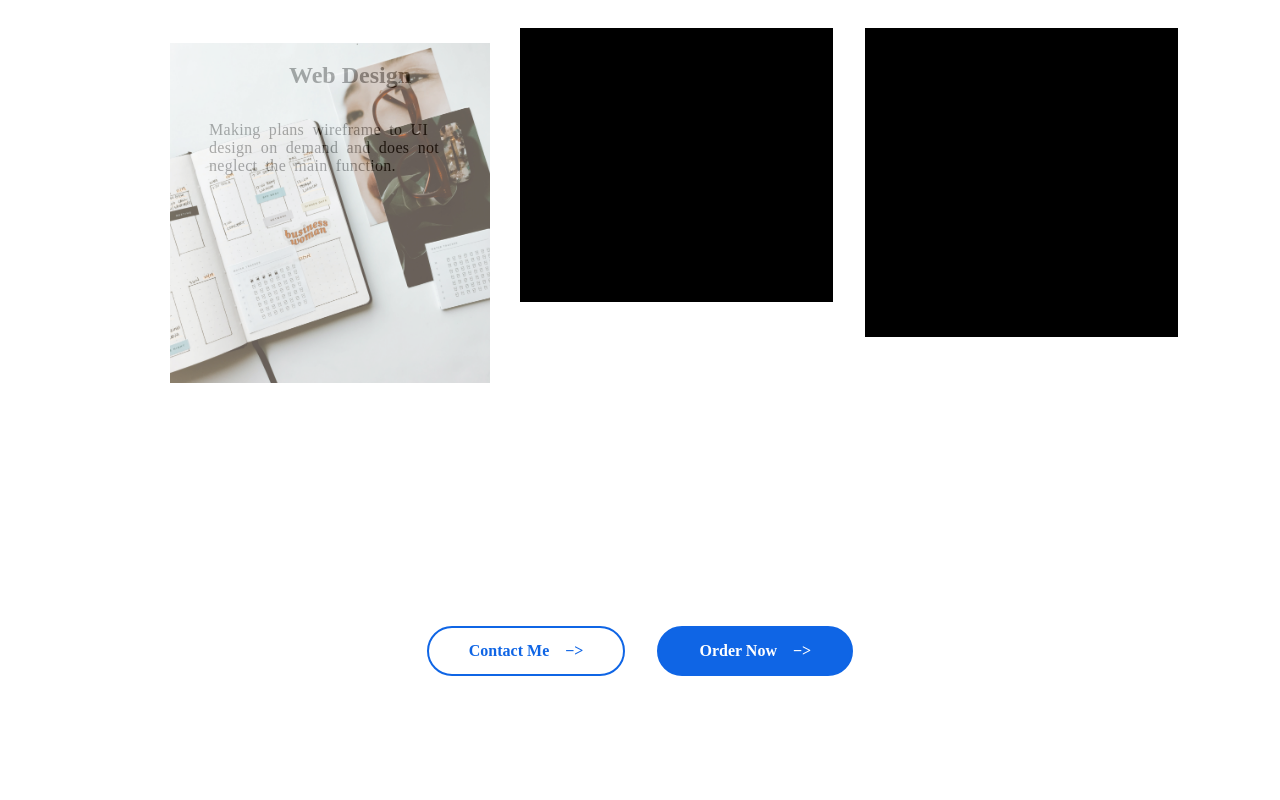
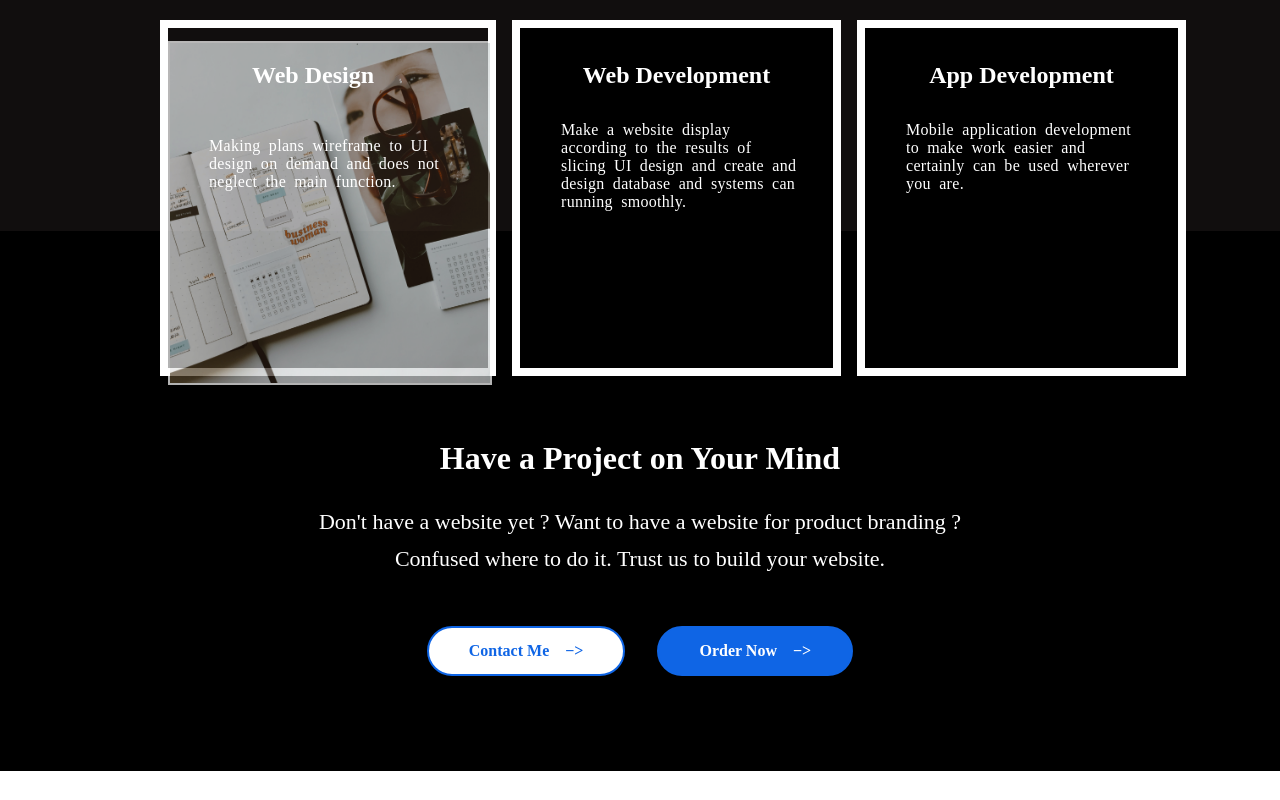
Before and after one commit to dikyriz/landing-page1, a React (Create React App) app: page / in a window 1280 px wide. Shown: the part 2000-2800 px from the top of the page. Built offline with nearby package versions, Linux system fonts and the light colour scheme.

Commit message:
update pages

```diff
--- a/src/pages/About.js
+++ b/src/pages/About.js
@@ -1,6 +1,6 @@
 export default function About () {
     return (
-        <section className="section-about">
+        <section className="section-about" id="about">
             <div className = "about-item-header" >
                 <h1 className = "about-title">&#8722; About Me &#8722;</h1>
                 <p className = "about-description" >
--- a/src/pages/Blog.js
+++ b/src/pages/Blog.js
@@ -2,7 +2,7 @@ import { CardOneBlog, CardThreeBlog, CardTwoBlog } from "../assets";
 
 export default function Blog () {
     return (
-        <section className="section-blog">
+        <section className="section-blog" id="blog">
             <div className="header-blog">
                 <h1 className="blog-title">Blog Posts</h1>
                 <p className="blog-description">Latest news and articles</p>
--- a/src/pages/Header.js
+++ b/src/pages/Header.js
@@ -3,7 +3,7 @@ import { ImageBackground } from "../assets";
 
 export default function Header() {
     return (
-        <section className="section-header">
+        <section className="section-header" id="/">
             <img src={ImageBackground} alt="img-bg"  className="home-bg"/>
             <div className="header-items">
                 <h1 className = "home-title"> VICMAS <span className = "home-title-child"> DISON </span></h1>
--- a/src/pages/Home.js
+++ b/src/pages/Home.js
@@ -1,5 +1,3 @@
-import {Link} from "react-router-dom";
-import {CardOne, CardThree, CardTwo, IconIg, ImageBackground} from "../assets";
 import About from "./About";
 import Blog from "./Blog";
 import Client from "./Client";
--- a/src/pages/Portofolio.js
+++ b/src/pages/Portofolio.js
@@ -3,7 +3,7 @@ import { CardOne, CardThree, CardTwo } from "../assets";
 
 export default function Portofolio () {
     return (
-        <section className="section-portofolio">
+        <section className="section-portofolio" id="portofolio">
                 <div className = "portofolio" >
                 <div className = "portofolio-top" >
                     <h1 className = "portofolio-title" > &#8722; My Portfolio &#8722; </h1>
--- a/src/pages/Pricing.js
+++ b/src/pages/Pricing.js
@@ -2,16 +2,8 @@ import { Link } from "react-router-dom";
 
 export default function Pricing () {
     return (
-        <section className="section-pricing">
-            <h1 className="pricing-title">Have a Project on Your Mind</h1>
-            <p className="pricing-description">Don't have a website yet ? Want to have a website for
-            product branding ?<span className="pricing-description-child">Confused where to do
-            it. Trust us to build your website.</span>
-            </p>
-            <div className="button">
-                <button className="btn btn-contact-pricing"><Link to="/">Contact Me<span className="arrow-pricing">&#8722;&gt;</span></Link></button>
-                <button className="btn btn-order"><Link to="/">Order Now<span className="arrow-pricing">&#8722;&gt;</span></Link></button>
-            </div>
+        <section >
+
         </section>
     );
 }
--- a/src/pages/Services.js
+++ b/src/pages/Services.js
@@ -1,9 +1,10 @@
 import { CardThree } from "../assets";
+import { Link } from "react-router-dom";
 
 export default function Services () {
     return (
-        <section className="section-services">
-
+        <section className="sections" >
+            <div className="section-services" id="services">
             <h1 className = "services-title" > We Can Help You </h1>
                 <p className = "services-description" > We help make your dreams come true through
                 <span className = "services-description-child" > innovation and creative perspectives.</span>
@@ -11,17 +12,17 @@ export default function Services () {
                 <div className = "card-services" >
                     <ul>
                     <li>
+                    <div className = "card-1-services" >
                     <img src = {CardThree} alt = "card-3" className = "img-services" />
-                    <div className = "card-1-services" >
                         <div className = "container-services" >
-                            <h4 className = "card-title-services" > Web Design </h4>
-                            <p className = "card-description-services" >
+                            <h4 className = "card-title-services-card1" > Web Design </h4>
+                            <p className = "card-description-services-card1" >
                             Making plans wireframe to UI design on demand and does not neglect the main
                             function. </p>
                         </div>
                     </div>
                     </li>
-                    <li >
+                    <li>
                     <div className = "card-2-services" >
                         <div className = "container-services" >
                             <h4 className = "card-title-services" > Web Development </h4>
@@ -43,6 +44,18 @@ export default function Services () {
                     </li>
                     </ul>
                 </div>
+            </div>
+            <div className="section-pricing" id="pricing">
+                <h1 className="pricing-title">Have a Project on Your Mind</h1>
+                <p className="pricing-description">Don't have a website yet ? Want to have a website for
+                product branding ?<span className="pricing-description-child">Confused where to do
+                it. Trust us to build your website.</span>
+                </p>
+                <div className="button">
+                    <button className="btn btn-contact-pricing"><Link to="/">Contact Me<span className="arrow-pricing">&#8722;&gt;</span></Link></button>
+                    <button className="btn btn-order"><Link to="/">Order Now<span className="arrow-pricing">&#8722;&gt;</span></Link></button>
+                </div>
+            </div>
 
         </section>
     );
--- a/src/topBar/TopBar.js
+++ b/src/topBar/TopBar.js
@@ -1,16 +1,16 @@
-import { Link } from "react-router-dom";
+import { Link } from "react-scroll";
 
 export default function TopBar() {
     return (
         <>
             <nav className='nav'>
             <p className='nav-logo'>LOGO</p>
-            <Link to="/" className='nav-item'>Home</Link>
-            <Link to="/about" className='nav-item'>About</Link>
-            <Link to="/portofolio" className='nav-item'>Portofolio</Link>
-            <Link to="/services" className='nav-item'>Services</Link>
-            <Link to="/pricing" className='nav-item'>Pricing</Link>
-            <Link to="/blog" className='nav-item'>Blog</Link>
+            <Link to="/" className='nav-item' smooth={true} duration={1000}>Home</Link>
+            <Link to="about" className='nav-item' smooth={true} duration={1000}>About</Link>
+            <Link to="portofolio" className='nav-item' smooth={true} duration={1000}>Portofolio</Link>
+            <Link to="services" className='nav-item' smooth={true} duration={1000}>Services</Link>
+            <Link to="pricing" className='nav-item' smooth={true} duration={1000}>Pricing</Link>
+            <Link to="blog" className='nav-item' smooth={true} duration={1000}>Blog</Link>
           </nav>
         </>
     )
```
